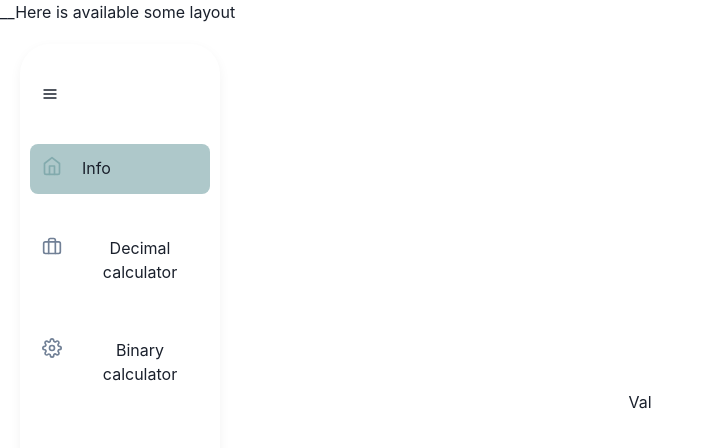
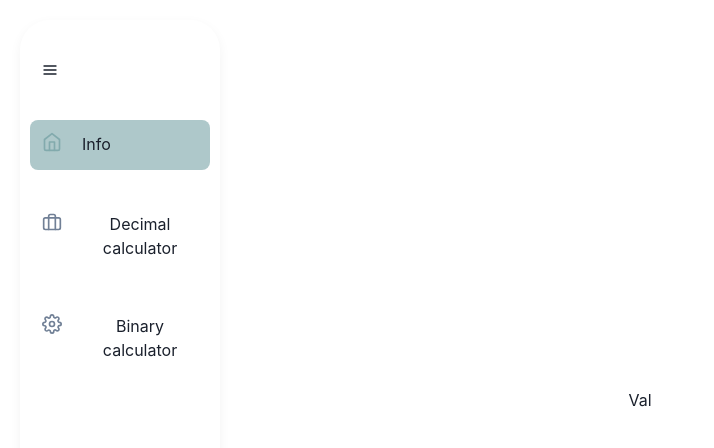
Before and after one commit to julia-pav/va-calc-6-new, a Next.js app: page / in a window 1280 px wide. Shown: the top 448 px of the page, without its empty margins (0-714 px from the left). Built offline with nearby package versions, Linux system fonts and the light colour scheme.

Commit message:
Updated Layout

```diff
--- a/app/Layout.tsx
+++ b/app/Layout.tsx
@@ -3,7 +3,6 @@ import Sidebar from '../components/Sidebar'
 export default function Layout({ children }: React.PropsWithChildren<{}>) {
 	return (
 		<div>
-			<div>__Here is available some layout</div>
 			<Sidebar />
 			{children}
 		</div>
```
